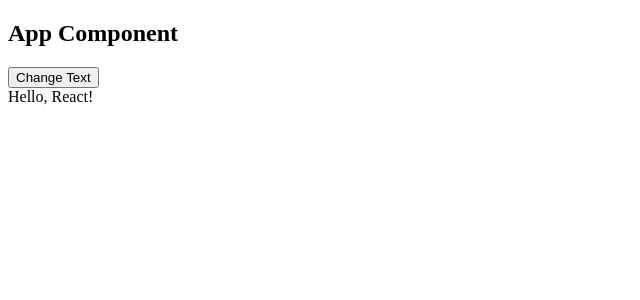
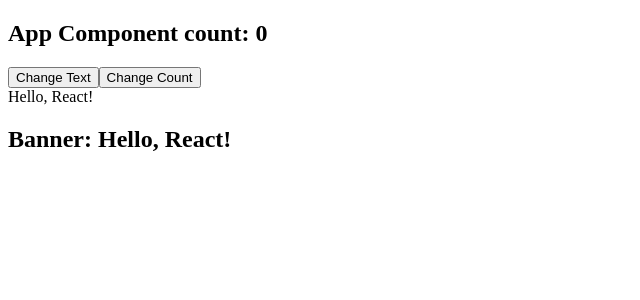
Before and after one commit to curder/react-demo, a React (Create React App) app in the folder 03-create-react-app/: page / in a window 1280 px wide. Shown: the top 300 px of the page, without its empty margins (0-640 px from the left). Built offline with nearby package versions, Linux system fonts and the light colour scheme.

Commit message:
feat: refactor App component to use PureComponent and add Banner component to use memo

```diff
--- a/03-create-react-app/src/11-render-method-optimization/App.jsx
+++ b/03-create-react-app/src/11-render-method-optimization/App.jsx
@@ -1,11 +1,13 @@
-import React, { Component } from 'react'
+import React, { PureComponent } from 'react'
 import Home from './Home'
+import Banner from './Banner'
 
-export class App extends Component {
+export class App extends PureComponent {
     constructor() {
         super()
         this.state = {
             message: 'Hello, React!',
+            count: 0,
         }
     }
 
@@ -14,18 +16,20 @@ export class App extends Component {
         this.setState({ message: 'Hello, React! (Updated)', })
     }
 
-    shouldComponentUpdate(nextProps, nextState) {
-        return nextState.message !== this.state.message
+    changeCount() {
+        this.setState({ count: this.state.count + 1, })
     }
 
     render() {
         console.log('App Component Rendered')
-        const { message } = this.state
+        const { message, count } = this.state
         return (
             <div>
-                <h2>App Component</h2>
+                <h2>App Component count: {count}</h2>
                 <button onClick={e => this.changeText()}>Change Text</button>
+                <button onClick={e => this.changeCount()}>Change Count</button>
                 <Home message={message} />
+                <Banner message={message} />
             </div>
         )
     }
--- /dev/null
+++ b/03-create-react-app/src/11-render-method-optimization/Banner.jsx
@@ -0,0 +1,11 @@
+import { memo } from "react"
+export const Banner = memo(function Banner(props) {
+    const { message } = props
+
+    console.log('Banner Component Rendered')
+    return (
+        <h2>Banner: {message}</h2>
+    )
+})
+
+export default Banner
```
